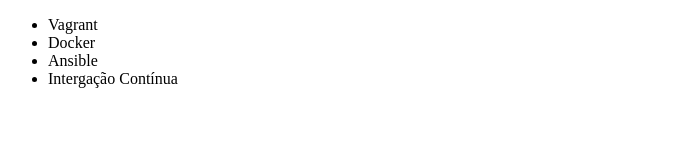
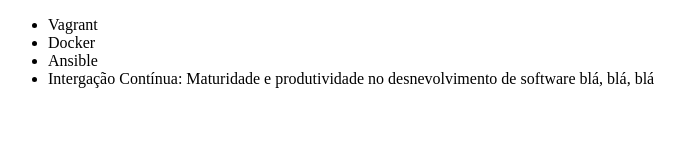
Before and after one commit to thesilviux/alura-git, a plain HTML site: page index.html in a window 1280 px wide. Shown: the whole page, without its empty margins (0-684 px from the left). Drawn offline with Linux system fonts and the light colour scheme.

Commit message:
Renomeando curso de integração contínua

```diff
--- a/index.html
+++ b/index.html
@@ -9,7 +9,7 @@
         <li>Vagrant</li>
         <li>Docker</li>
         <li>Ansible</li>
-        <li>Intergação Contínua</li>
+        <li>Intergação Contínua: Maturidade e produtividade no desnevolvimento de software blá, blá, blá</li>
     </ul>
 </body>
 </html>
```
